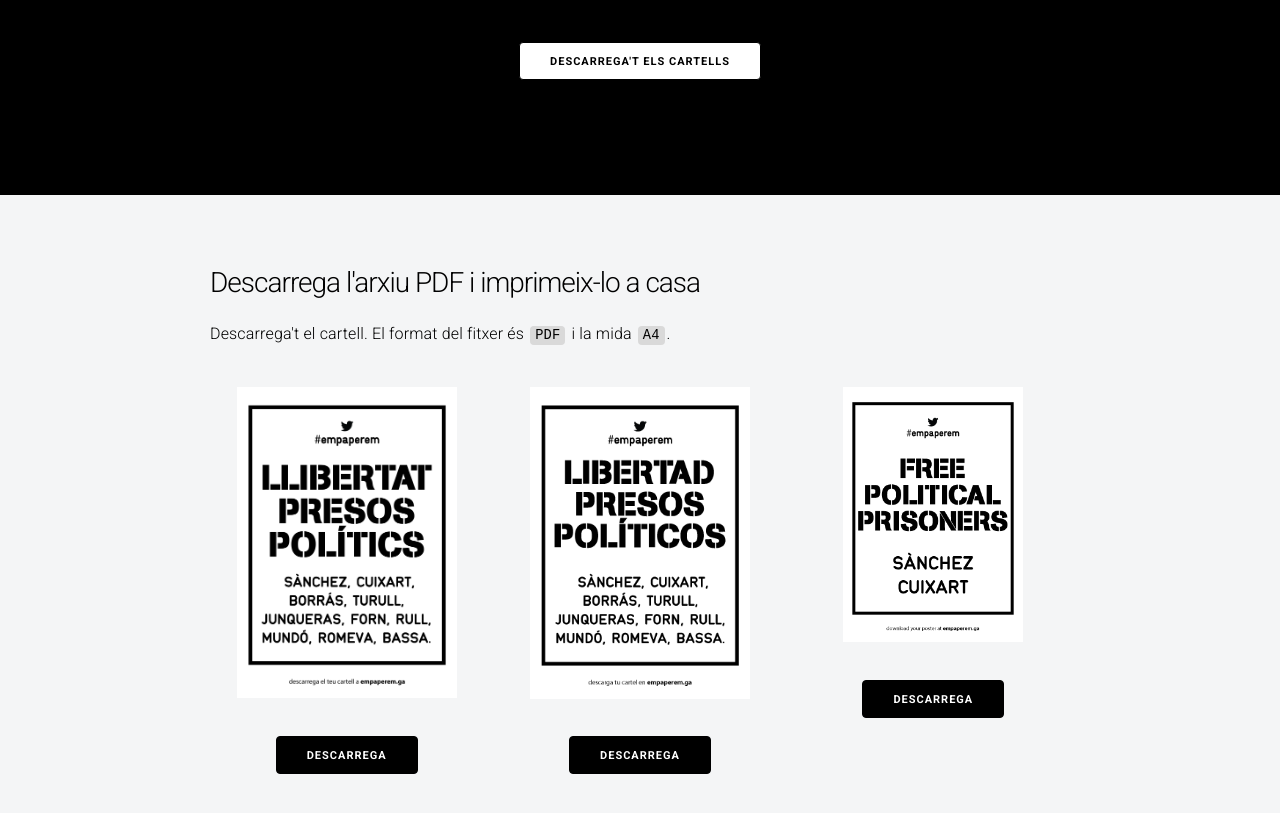
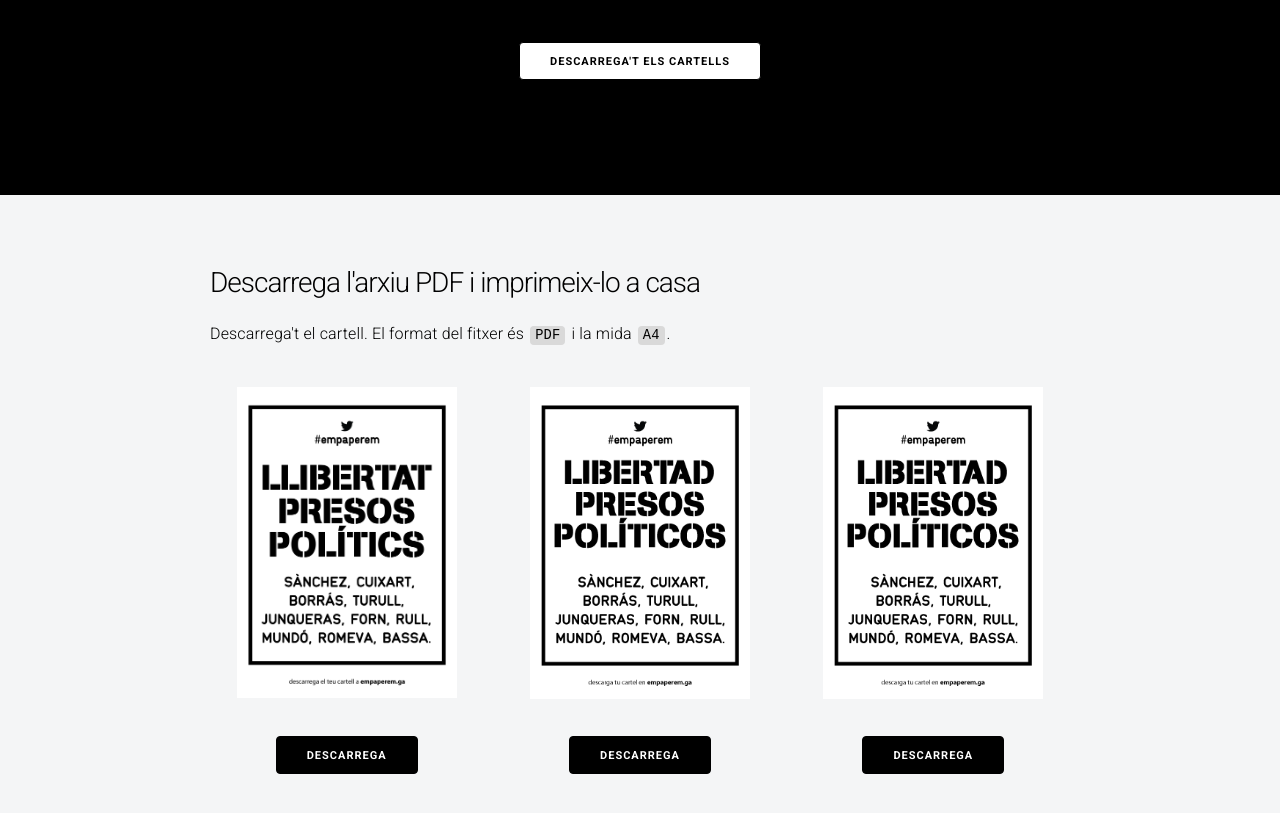
Before and after one commit to empaperem2/empaperem2.github.io, a plain HTML site: page index.html in a window 1280 px wide. Shown: the part 249-1062 px from the top of the page. Drawn offline with nearby package versions, Linux system fonts and the light colour scheme.

Commit message:
Update index.html

```diff
--- a/index.html
+++ b/index.html
@@ -108,9 +108,9 @@
         <a href="presospoliticos22.pdf"><img style="max-width:220px; margin-bottom:30px" src="presospoliticos22.png"> </a>
         <br> <a class="button" href="presospoliticos22.pdf" title="Descarrega">Descarrega </a>
     </div>
- <div class="column" style="text-align:center;margin-bottom:60px">
-        <a href="politicalprisoners.pdf"><img style="max-width:180px; margin-bottom:30px" src="politicalprisoners.png"> </a>
-        <br> <a class="button" href="politicalprisoners.pdf" title="Descarrega">Descarrega </a>
+    <div class="column" style="text-align:center;margin-bottom:60px">
+        <a href="presospoliticos22.pdf"><img style="max-width:220px; margin-bottom:30px" src="presospoliticos22.png"> </a>
+        <br> <a class="button" href="presospoliticos22.pdf" title="Descarrega">Descarrega </a>
     </div>
 </div>
 
```
